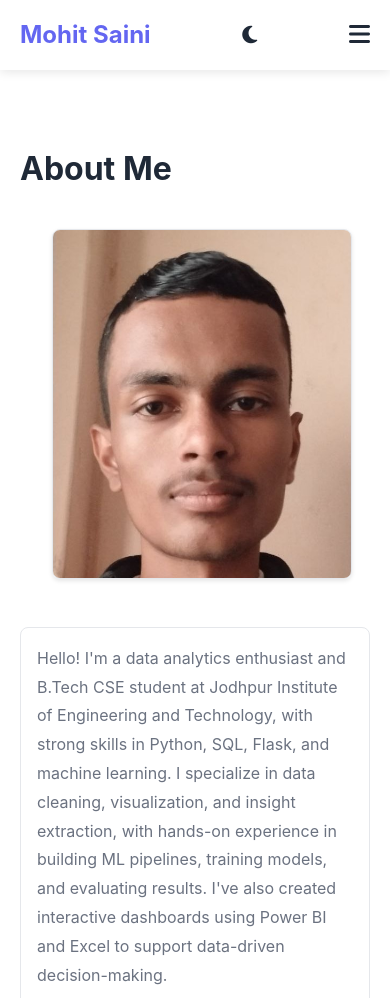
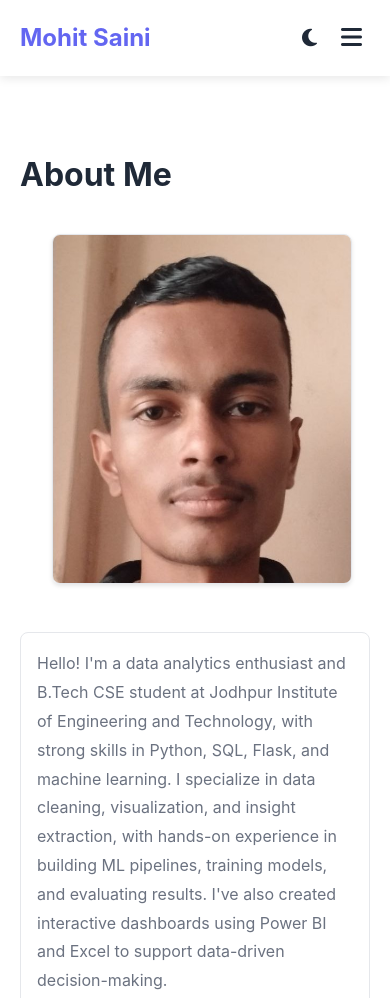
Before and after one commit to MohitSaini9093/Mohit_Saini.github.io, a plain HTML site: page index.html in a window 390 px wide. Shown: the top 998 px of the page. Drawn offline with nearby package versions, Linux system fonts and the light colour scheme.

Commit message:
vesrion 2.5

```diff
--- a/index.html
+++ b/index.html
@@ -22,15 +22,17 @@
                     <li><a href="contact.html">Contact</a></li>
                 </ul>
             </nav>
-            <div class="theme-toggle">
-                <i class="fas fa-moon"></i>
-            </div>
-            <div class="mobile-menu">
-                <i class="fas fa-bars"></i>
+            <div class="header-controls">
+                <div class="theme-toggle">
+                    <i class="fas fa-moon"></i>
+                </div>
+                <button class="mobile-menu" aria-label="Toggle Menu">
+                    <i class="fas fa-bars"></i>
+                </button>
             </div>
         </div>
     </header>
-    <div class="overlay"></div>
+
     <main>
 
         <section class="about" data-aos="fade-up" data-aos-delay="200">
--- a/styles.css
+++ b/styles.css
@@ -223,11 +223,26 @@ nav a.active {
     color: var(--primary-color);
 }
 
+.header-controls {
+    display: flex;
+    align-items: center;
+    gap: 1rem;
+}
+
 .mobile-menu {
     display: none;
+    background: none;
+    border: none;
+    padding: 0.5rem;
     cursor: pointer;
     font-size: 1.5rem;
     color: var(--text-color);
+    z-index: 1001;
+    transition: var(--transition);
+}
+
+.mobile-menu:hover {
+    color: var(--primary-color);
 }
 
 .mobile-menu i {
@@ -947,6 +962,16 @@ footer {
 }
 
 @media (max-width: 768px) {
+    .header-controls {
+        display: flex;
+        align-items: center;
+        gap: 1rem;
+    }
+
+    .mobile-menu {
+        display: block;
+    }
+
     nav {
         display: none;
         position: fixed;
@@ -976,14 +1001,6 @@ footer {
         display: block;
         padding: 0.5rem 0;
         font-size: 1.1rem;
-    }
-
-    .mobile-menu {
-        display: block;
-        cursor: pointer;
-        font-size: 1.5rem;
-        color: var(--text-color);
-        z-index: 1001;
     }
 
     .overlay {
```
